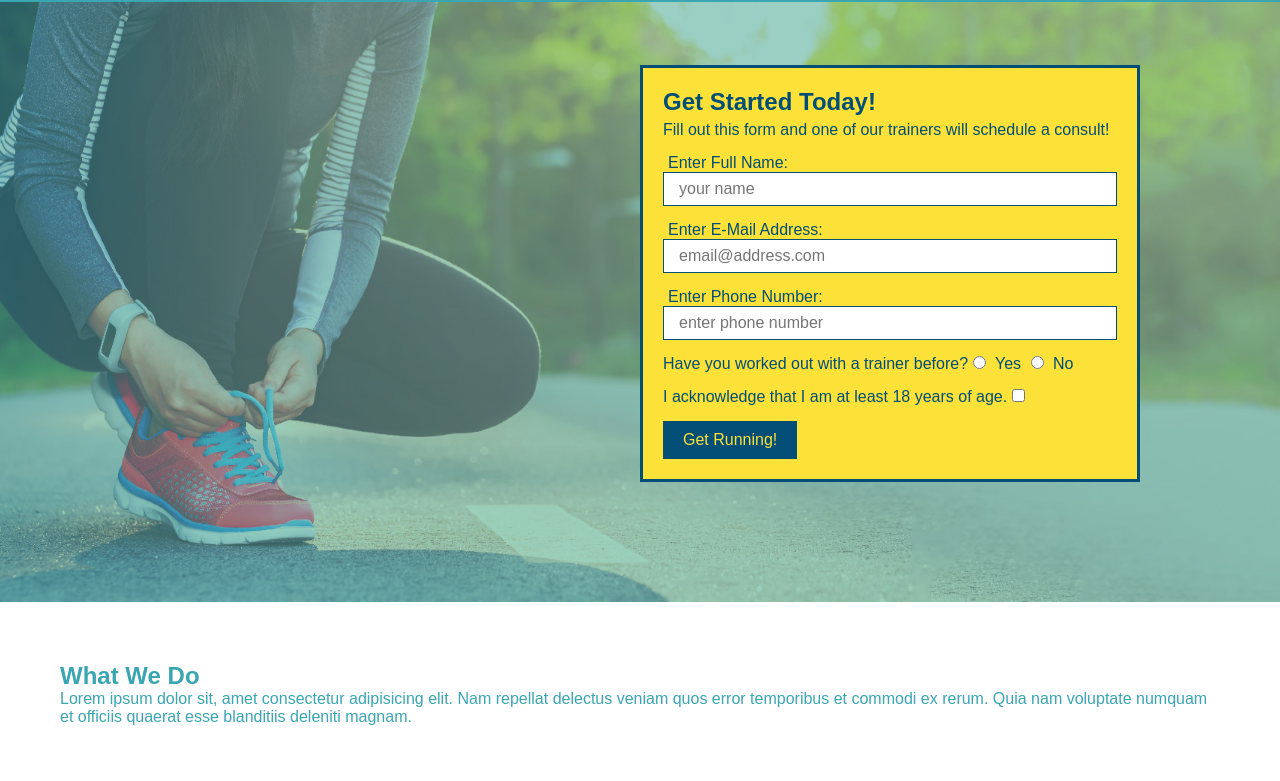
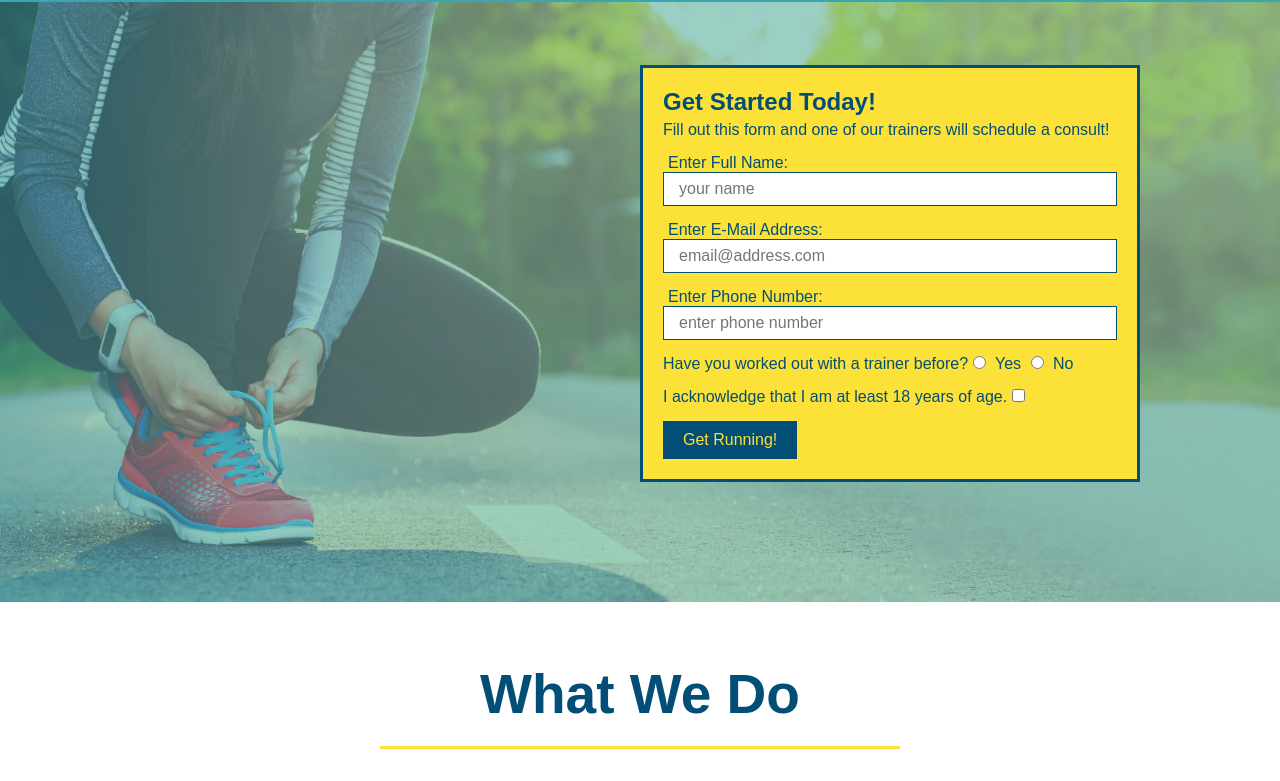
Before and after one commit to magiksadie/run_buddy, a plain HTML site: page index.html in a window 1280 px wide. Shown: the part 80-861 px from the top of the page. Drawn offline with Linux system fonts and the light colour scheme.

Commit message:
added what we do intro

```diff
--- a/assets/style.css
+++ b/assets/style.css
@@ -102,6 +102,25 @@ footer div {
 footer a {
     color: #024e76;
 }
+/*what_we_do*/
+.intro {
+    text-align: center;
+}
+.intro h2 {
+    display: inline-block;
+    font-size: 55px;
+    color: #024e76;
+    margin-bottom: 35px;
+    padding: 0 100px 20px 100px;
+    border-bottom: 3px solid #fce138;
+}
+.intro p {
+    margin: 0 auto;
+    line-height: 1.7;
+    color: #39a6b2;
+    width: 80%;
+    font-size: 20px;
+}
 /*!*/
 section {
     padding: 60px;
--- a/index.html
+++ b/index.html
@@ -49,7 +49,7 @@
             </div>
         </section>
         <!--"what WE do" section-->
-        <section id="what_we_do">
+        <section id="what_we_do" class="intro">
             <h2>What We Do</h2>
             <p>Lorem ipsum dolor sit, amet consectetur adipisicing elit. Nam repellat delectus veniam quos error temporibus et commodi ex rerum. Quia nam voluptate numquam et officiis quaerat esse blanditiis deleniti magnam.</p>
         </section>
```
